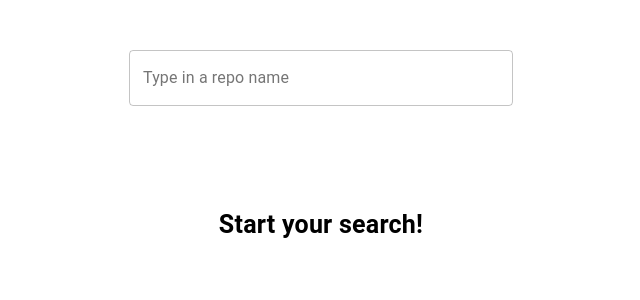
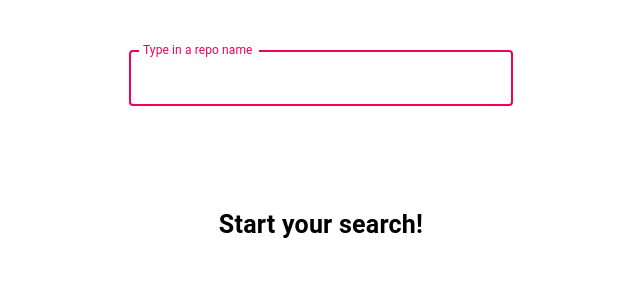
Before and after one commit to ska7/Bizzabo-Front-End-Assignment, a React (Create React App) app: page / in a window 1280 px wide. Shown: the top 300 px of the page, without its empty margins (319-959 px from the left). Built offline with nearby package versions, Linux system fonts and the light colour scheme.

Commit message:
Add autofocus to the Search input field

```diff
--- a/src/Components/Search.js
+++ b/src/Components/Search.js
@@ -1,4 +1,4 @@
-import React, { useMemo, useEffect } from 'react';
+import React, { useMemo, useEffect, useRef } from 'react';
 import PropTypes from 'prop-types';
 import { debounce } from 'lodash';
 
@@ -13,8 +13,6 @@ const useStyles = makeStyles({
 });
 
 export const Search = ({ setSearchString }) => {
-  const classes = useStyles();
-
   const handleChange = (e) => setSearchString(e.target.value);
   // To avoid excessive number of requests to the Github API,
   // we update the search string half a second later after the last keyboard stroke
@@ -29,6 +27,9 @@ export const Search = ({ setSearchString }) => {
       debouncedHandleChange.cancel();
     };
   }, []);
+
+  const classes = useStyles();
+  /* eslint-disable react/jsx-no-duplicate-props */
   return (
     <TextField
       onChange={debouncedHandleChange}
@@ -40,6 +41,9 @@ export const Search = ({ setSearchString }) => {
       inputProps={{
         autoComplete: 'off',
       }}
+      InputProps={{
+        autoFocus: true,
+      }}
     />
   );
 };
```
Also changed, not shown: src/logo.svg (deleted).
